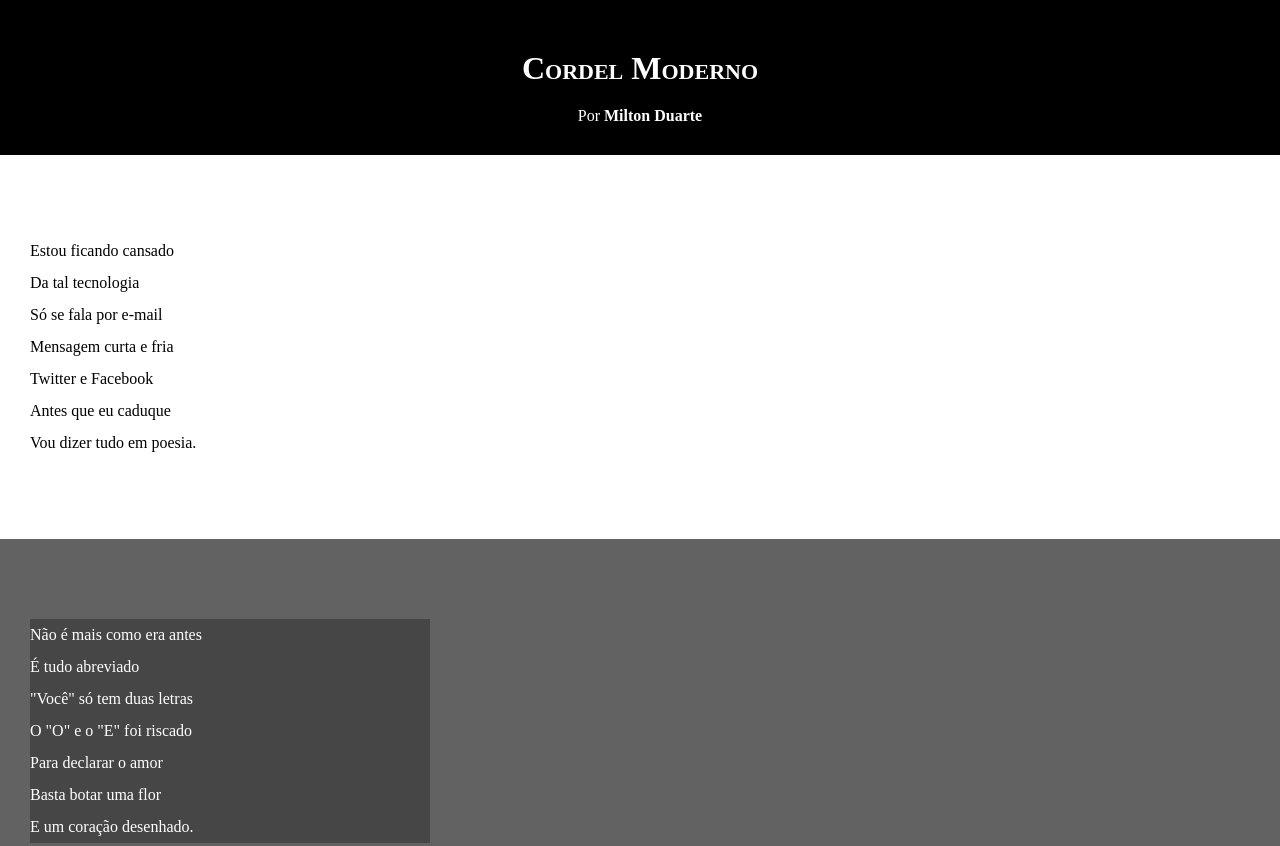
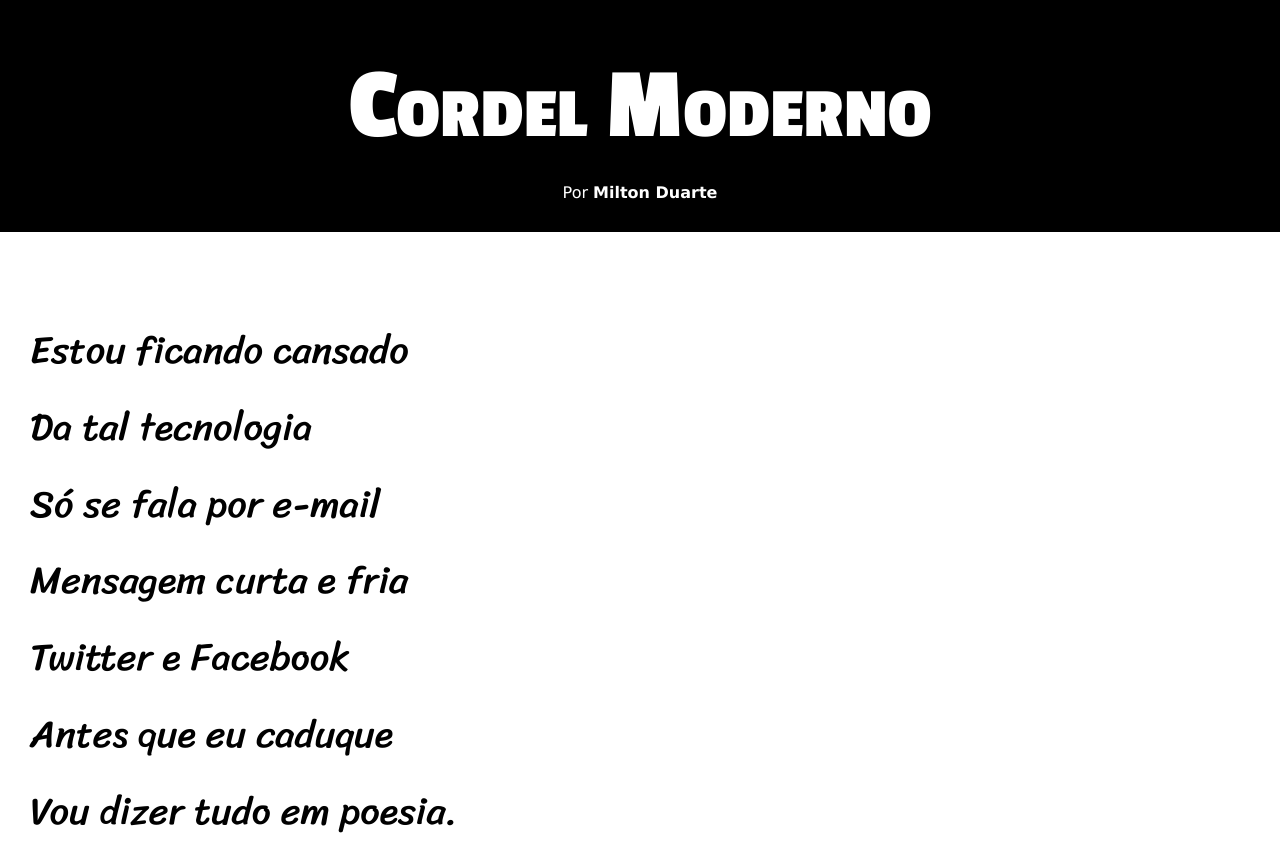
Before and after one commit to deividfuzari/html-css, a plain HTML site: page exercicios/exCordel/index.html in a window 1280 px wide. Shown: the top 846 px of the page. Drawn offline with Linux system fonts and the light colour scheme.

Commit message:
atualizacao de estilos cordel

```diff
--- a/exercicios/exCordel/estilo/style.css
+++ b/exercicios/exCordel/estilo/style.css
@@ -1,13 +1,25 @@
 @charset "UTF-8";
+
+@import url('https://fonts.googleapis.com/css2?family=Passion+One:wght@400;700;900&display=swap');
+
+@import url('https://fonts.googleapis.com/css2?family=Sriracha&display=swap');
+
+:root{
+    --fonte1: Verdana, Geneva, Tahoma, sans-serif;
+    --fonte2: 'Passion One', sans-serif;
+    --fonte3: 'Sriracha', cursive;
+}
 
 * {
     margin: 0px;
     padding: 0px;
+    font-size: 1em;
 }
 
 body {
     min-height: 100vh; /* 100% da viewl height ALTURA, Poderia ser VW*/
     background-color: darkgray;
+    font-family: var(--fonte1);
 }
 
 header {
@@ -19,6 +31,8 @@ header {
 header > h1 {
     padding-top: 50px;
     font-variant: small-caps; /*para deixar bonito mas nao em capslock/*para colocar em maiscula text-transform:uppercase*/
+    font-family: var(--fonte2);
+    font-size: 8vw;
 }
 
 header > p{
@@ -41,6 +55,8 @@ section {
     padding-bottom: 10vh;
     line-height: 2em; /*para ficar melhor a leitura do peoma*/
     padding-left: 30px;
+    font-family: var(--fonte3);
+    font-size: 3vw; /*basicamente ao inves de usar EM usaremos VW viewlwidht usaremos a porcentagem que vai pegar do tamanho da tela que estiver, basicamente se estiver grande ou pequeno iremos enchergar bem.*/
 }
 
 section.normal {
@@ -55,8 +71,10 @@ section.imagem {
 }
 
 section.imagem > p {
+    display: inline-block; /*motivo disso pois as palavras nao estavam se encaixando na largura anterior ai com inline-block ele se adapta ao conteudo da caixa.*/
     background-color: rgba(0, 0, 0, 0.288);
-    width: 400px
+    padding: 5px;
+
 }
 
 footer{
```
